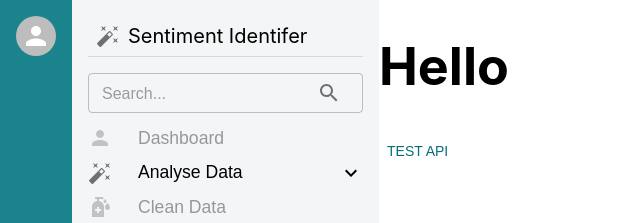
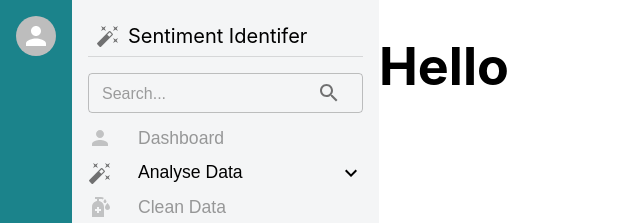
Before and after one commit to benjamin-belcher/sentiment-identifer, a React (Create React App) app: page / in a window 1280 px wide. Shown: the top 223 px of the page, without its empty margins (0-640 px from the left). Built offline with nearby package versions, Linux system fonts and the light colour scheme; no server answers; sample sign-in values are in the browser's storage; a web font is replaced by a local one.

Commit message:
Removed unnecessary stuff on homepage

```diff
--- a/src/pages/Homepage/index.tsx
+++ b/src/pages/Homepage/index.tsx
@@ -1,39 +1,18 @@
-import React, {useContext} from 'react';
-import { IUserModel } from '../../util/IUserModel';
+import {useContext} from 'react';
 import { UserContext } from '../../util/UserContext';
 import { UserContextType } from '../../util/UserContextType';
 import {useNavigate} from 'react-router-dom';
-import NavigationSideBar from '../../components/Sidebar';
 import {
     Box, Button
 } from '@mui/material';
-import axios from 'axios';
-import {localBackendAPI} from '../../util/constants/BaseAPIEndpoints';
 
 export default function Homepage(props: any){
 
     const context = useContext(UserContext) as UserContextType;
     const navigate = useNavigate();
-
-    const testAPI = () => {
-        axios.post(localBackendAPI, {
-            "data":[
-                {
-                    "text":"testing the model is easy and simple",
-                },
-                {
-                    "text":"I HATE fast food, its terrible!",
-                }
-            ]
-        })
-        .then(res => {
-            console.log(res);
-        })
-    }
     return(
         <Box>
             <h1>Hello {context.currentUser.firstname}</h1>
-            <Button onClick={() => {testAPI()}}>Test API</Button>
         </Box>
 
     )
```
